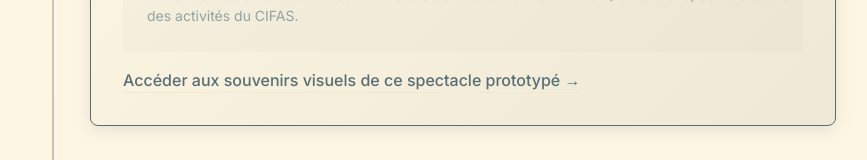
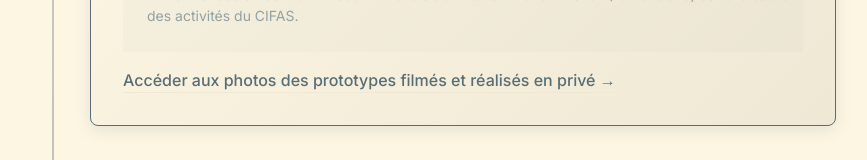
Before and after one commit to daqhris/DoublementAliene, a Next.js app: page /timeline in a window 1280 px wide. Shown: the part 2617-2777 px from the top of the page, without its empty margins (204-1071 px from the left). Built offline with nearby package versions, Linux system fonts and the light colour scheme; no server answers.

Commit message:
french lang typo correction

```diff
--- a/app/timeline/page.tsx
+++ b/app/timeline/page.tsx
@@ -127,7 +127,7 @@ export default function TimelinePage() {
       details: "Performances au sein du Musée Bruxellois de l'Industrie et du Travail (La Fonderie) dans le cadre des activités du CIFAS.",
       link: {
         url: "/performance",
-        text: "Accéder aux souvenirs visuels de ce spectacle prototypé"
+        text: "Accéder aux photos des prototypes filmés et réalisés en privé"
       },
       isHighlight: true
     },
@@ -138,7 +138,7 @@ export default function TimelinePage() {
       details: "Création de l'infrastructure technique structurant les fondations de l'interface web du projet et sa plateforme collaborative.",
       link: {
         url: "https://github.com/daqhris/DoublementAliene",
-        text: "Voir le code source du dépôt open-source sur GitHub",
+        text: "Voir le code du dépôt open-source sur GitHub",
         external: true
       }
     },
@@ -161,12 +161,12 @@ export default function TimelinePage() {
     },
     {
       date: "24 Juin 2025",
-      title: "Documentation de la Performance",
-      description: "Publication de fichiers documentant le spectacle prototypé le 17 Mars.",
-      details: "Mise à disposition du public des documents de travail, des notes de mise en scène et des photos liées à la représentation théâtrale.",
+      title: "Documentation du Prototype de Spectacle",
+      description: "Publication de divers fichiers documentant le spectacle prototypé le 17 Mars.",
+      details: "Mise à disposition du public des documents de préparation, des notes de mise en scène et des photos liées à la représentation théâtrale.",
       link: {
         url: "https://github.com/daqhris/DoublementAliene/tree/main/public/Constellations2025",
-        text: "Consulter les documents associée à cette première réalisation",
+        text: "Consulter les documents associés à cette première réalisation",
         external: true
       }
     },
@@ -174,7 +174,7 @@ export default function TimelinePage() {
       date: "25 Juin 2025 à Maintenant",
       title: "Plateforme Web du Spectacle",
       description: "Programmation en collaboration avec Devin AI d'une interface web spéciale.",
-      details: "Construction d'une plateforme open-source au caractère informatif et qui facilitera la co-gestion des films tokenisés et le partage équitable des droits et revenus artistiques",
+      details: "Construction d'une plateforme open-source, au caractère informatif, qui facilitera la co-gestion des films tokenisés ainsi que le partage équitable des droits et revenus artistiques",
       link: {
         url: "/about",
         text: "Lire la philosophie du projet en long et en large"
@@ -191,7 +191,7 @@ export default function TimelinePage() {
             Chronologie
           </h1>
           <p className="theater-subtitle">
-            Voici l&apos;évolution chronologique de «Doublement Aliéné», depuis sa conception textuelle jusqu&apos;à la co-création de sa plateforme en ligne, en passant par la réalisation du prototype de ce spectacle et autres faits majeurs.
+            Voici l&apos;évolution chronologique de «Doublement Aliéné», depuis sa conception textuelle jusqu&apos;à la co-création de sa plateforme en ligne, en passant par la réalisation d&apos;un prototype du spectacle et autres faits majeurs.
           </p>
         </div>
 
```
